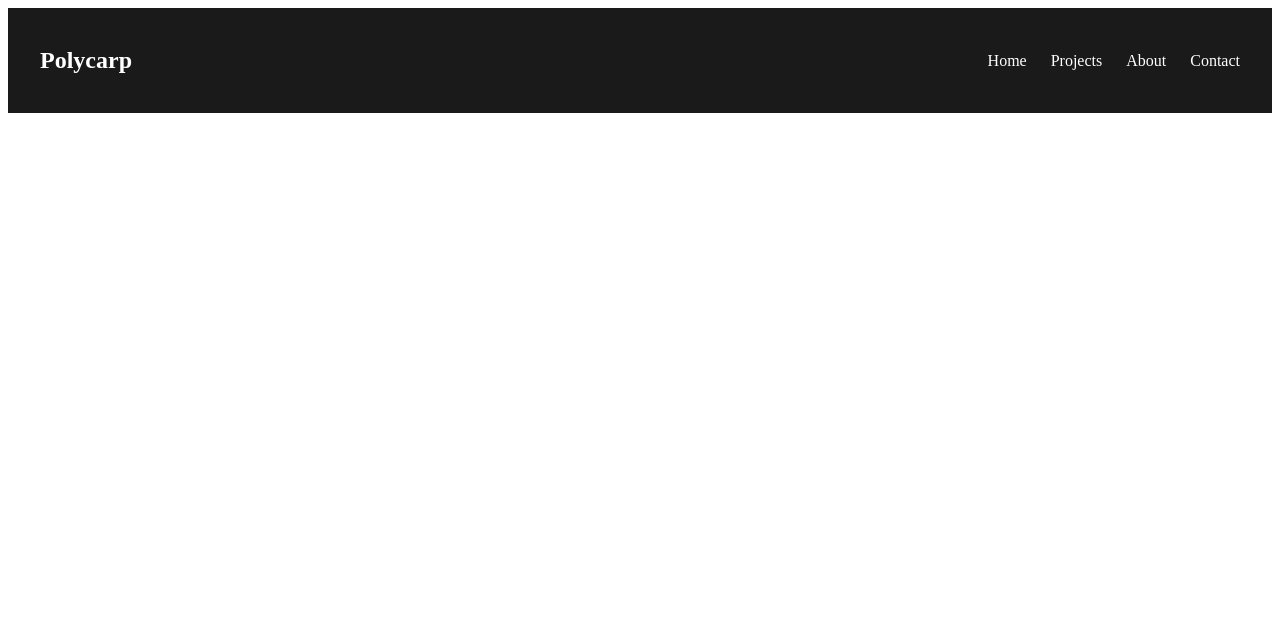
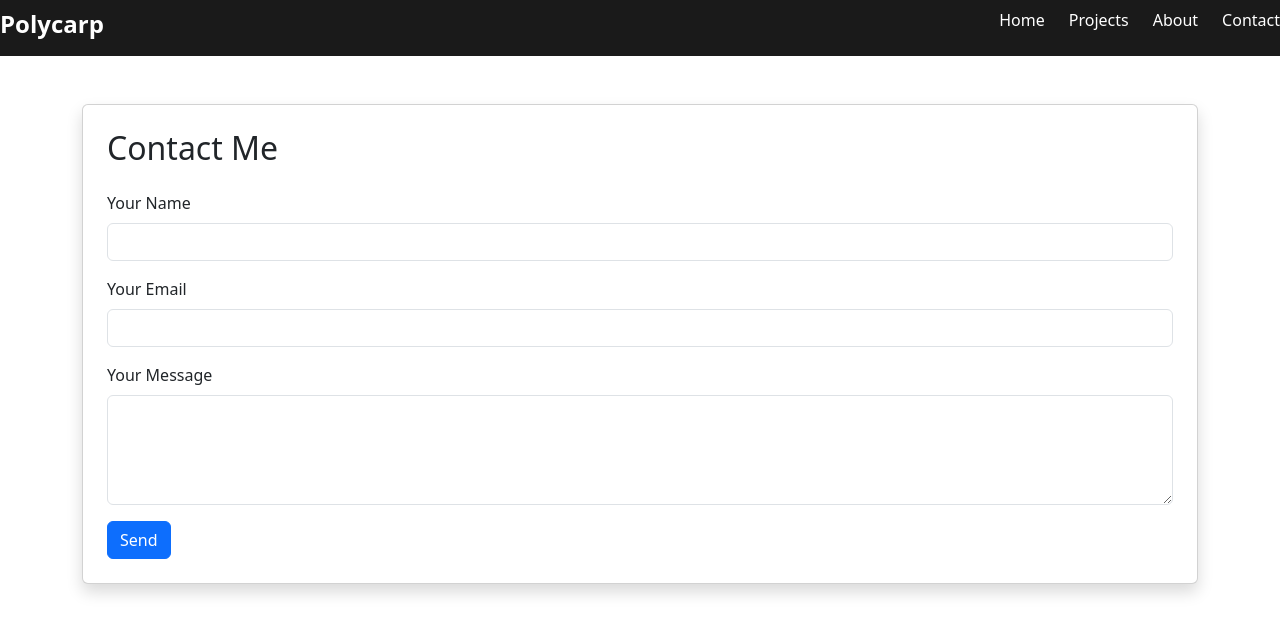
Before and after one commit to pollycarp/polycarp-dev-portfolio, a React (Create React App) app in the folder client/: page /contact in a window 1280 px wide. Shown: the top 634 px of the page. Built offline with nearby package versions, Linux system fonts and the light colour scheme.

Commit message:
new fixes

```diff
--- a/client/package.json
+++ b/client/package.json
@@ -7,6 +7,7 @@
   },
   "dependencies": {
     "axios": "^1.9.0",
+    "bootstrap": "^5.3.6",
     "framer-motion": "^12.10.5",
     "react-router-dom": "^7.6.0",
     "react-scripts": "^5.0.1"
@@ -22,5 +23,9 @@
       "last 1 firefox version",
       "last 1 safari version"
     ]
+  },
+  "devDependencies": {
+    "autoprefixer": "^10.4.21",
+    "postcss": "^8.5.3"
   }
 }
--- a/client/src/App.js
+++ b/client/src/App.js
@@ -5,6 +5,7 @@ import Navbar from './components/Navbar';
 import Loader from './components/Loader';
 import Home from './pages/Home';
 import Projects from './pages/Projects';
+import Contact from './pages/Contact';
 
 const routeMessages = {
   '/': '> Welcome back, kingslayer254...',
@@ -36,6 +37,7 @@ useEffect(() => {
       <Routes location={location} key={location.pathname}>
         <Route path="/" element={<Home />} />
         <Route path="/projects" element={<Projects />} />
+        <Route path="/contact" element={<Contact />} />
       </Routes>
     </AnimatePresence>
   );
--- a/client/src/index.js
+++ b/client/src/index.js
@@ -1,6 +1,8 @@
 import React from 'react';
 import ReactDOM from 'react-dom/client';
 import App from './App';
+import 'bootstrap/dist/css/bootstrap.min.css';
+
 
 const root = ReactDOM.createRoot(document.getElementById('root'));
 root.render(<App />);
--- a/client/src/pages/Contact.js
+++ b/client/src/pages/Contact.js
@@ -0,0 +1,116 @@
+import React, { useState } from 'react';
+import axios from 'axios';
+import { motion } from 'framer-motion';
+
+const Contact = () => {
+  const [formData, setFormData] = useState({ name: '', email: '', message: '' });
+  const [touched, setTouched] = useState({});
+  const [status, setStatus] = useState('');
+
+  const isValidEmail = (email) =>
+    /^[^\s@]+@[^\s@]+\.[^\s@]+$/.test(email);
+
+  const handleChange = (e) => {
+    setFormData({ ...formData, [e.target.name]: e.target.value });
+  };
+
+  const handleBlur = (e) => {
+    setTouched({ ...touched, [e.target.name]: true });
+  };
+
+  const isFieldInvalid = (name) => {
+    if (!touched[name]) return false;
+    if (name === 'email') return !isValidEmail(formData[name]);
+    return formData[name].trim() === '';
+  };
+
+  const handleSubmit = async (e) => {
+    e.preventDefault();
+
+    // Trigger all fields as touched
+    setTouched({ name: true, email: true, message: true });
+
+    // Prevent submission if any field is invalid
+    if (
+      !formData.name.trim() ||
+      !isValidEmail(formData.email) ||
+      !formData.message.trim()
+    ) {
+      setStatus('Please fill out all fields correctly.');
+      return;
+    }
+
+    setStatus('Sending...');
+    try {
+      await axios.post('http://localhost:5000/api/contact', formData);
+      setStatus('Message sent successfully!');
+      setFormData({ name: '', email: '', message: '' });
+      setTouched({});
+    } catch (err) {
+      console.error(err);
+      setStatus('Something went wrong. Please try again.');
+    }
+  };
+
+  return (
+    <motion.div
+      initial={{ opacity: 0, x: -50 }}
+      animate={{ opacity: 1, x: 0 }}
+      exit={{ opacity: 0, x: 50 }}
+      transition={{ duration: 0.5 }}
+      className="container mt-5"
+    >
+      <div className="card shadow p-4">
+        <h2 className="mb-4">Contact Me</h2>
+        <form onSubmit={handleSubmit} noValidate>
+          <div className="mb-3">
+            <label className="form-label">Your Name</label>
+            <input
+              type="text"
+              name="name"
+              value={formData.name}
+              onChange={handleChange}
+              onBlur={handleBlur}
+              className={`form-control ${isFieldInvalid('name') ? 'is-invalid' : ''}`}
+            />
+            {isFieldInvalid('name') && (
+              <div className="invalid-feedback">Name is required.</div>
+            )}
+          </div>
+          <div className="mb-3">
+            <label className="form-label">Your Email</label>
+            <input
+              type="email"
+              name="email"
+              value={formData.email}
+              onChange={handleChange}
+              onBlur={handleBlur}
+              className={`form-control ${isFieldInvalid('email') ? 'is-invalid' : ''}`}
+            />
+            {isFieldInvalid('email') && (
+              <div className="invalid-feedback">Enter a valid email address.</div>
+            )}
+          </div>
+          <div className="mb-3">
+            <label className="form-label">Your Message</label>
+            <textarea
+              name="message"
+              value={formData.message}
+              onChange={handleChange}
+              onBlur={handleBlur}
+              rows="4"
+              className={`form-control ${isFieldInvalid('message') ? 'is-invalid' : ''}`}
+            />
+            {isFieldInvalid('message') && (
+              <div className="invalid-feedback">Message cannot be empty.</div>
+            )}
+          </div>
+          <button type="submit" className="btn btn-primary">Send</button>
+        </form>
+        {status && <div className="mt-3 text-info">{status}</div>}
+      </div>
+    </motion.div>
+  );
+};
+
+export default Contact;
```
Also changed, not shown: 1 other file (tests, documents, lock files or other folders).
